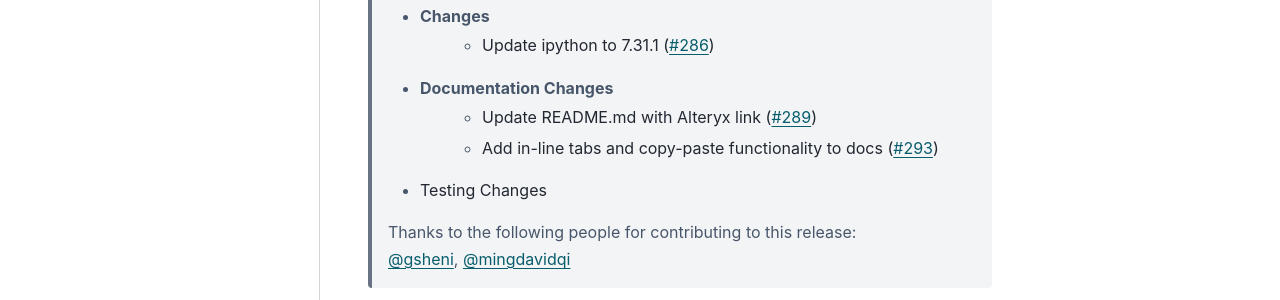
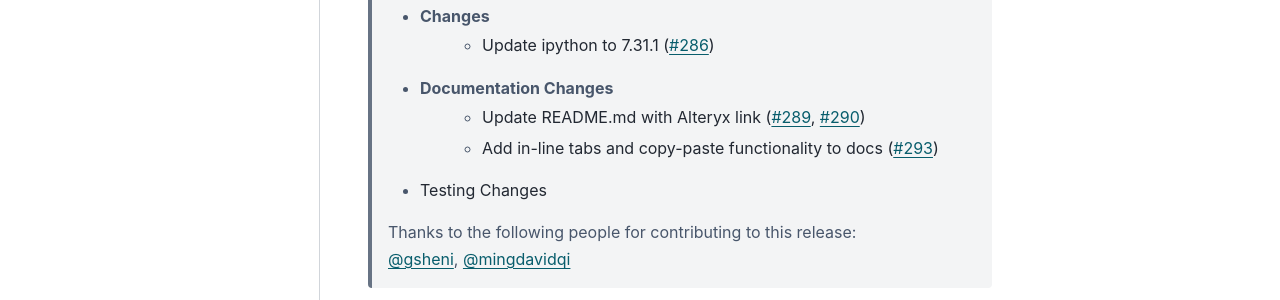
Before and after one commit to alteryx/compose, a Sphinx documentation site: the page built from docs/source/release_notes.rst, in a window 1280 px wide and 900 px high. Shown: the part 364-664 px from the top of the window. Built offline with Sphinx 7.4.7 and the PyData theme 0.15.4, drawn with Linux system fonts in a browser that asks for light colours; comment, search, counter and statistics services are not loaded.

```diff
--- a/docs/source/release_notes.rst
+++ b/docs/source/release_notes.rst
@@ -9,7 +9,7 @@ Future Release
     * Changes
         * Update ipython to 7.31.1 (:pr:`286`)
     * Documentation Changes
-        * Update README.md with Alteryx link (:pr:`289`)
+        * Update README.md with Alteryx link (:pr:`289`, :pr:`290`)
         * Add in-line tabs and copy-paste functionality to docs (:pr:`293`)
     * Testing Changes
 
```
Also changed, not shown: README.md (+1 -3 lines), 1 other file.
